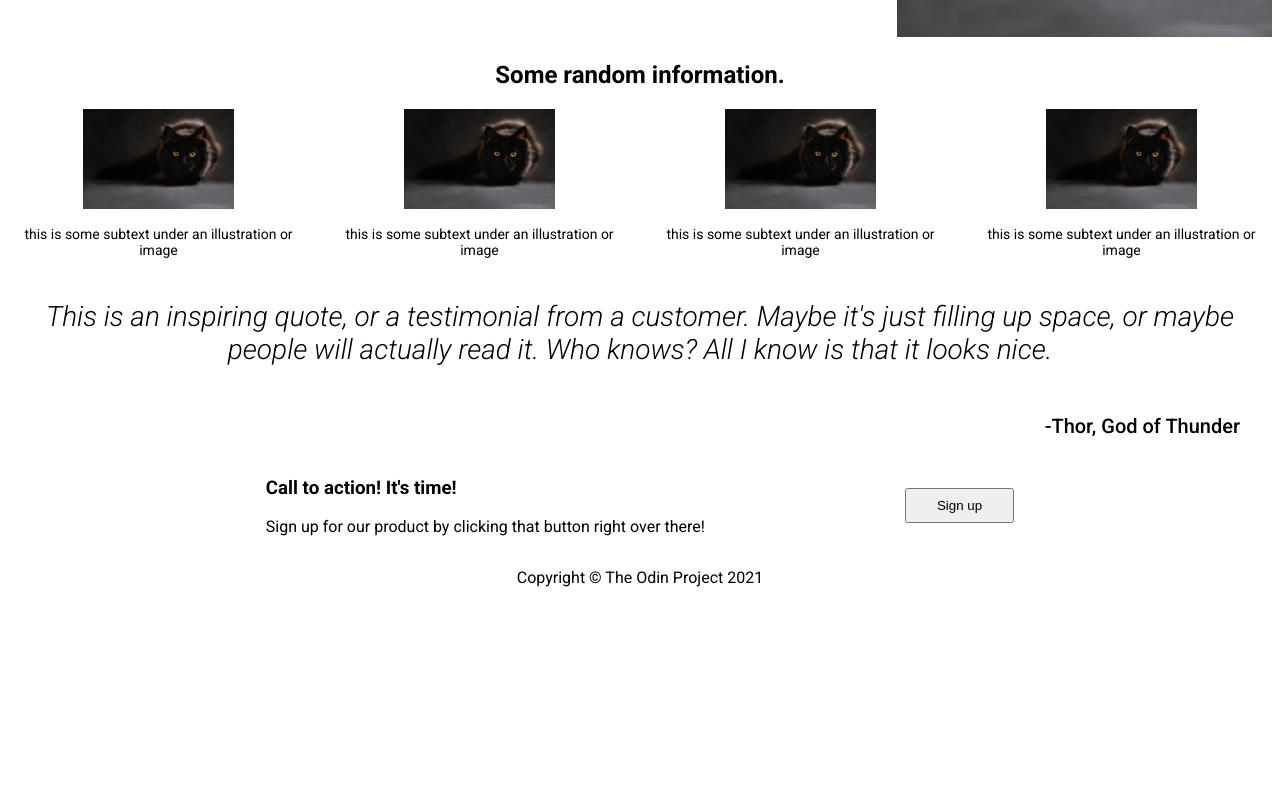
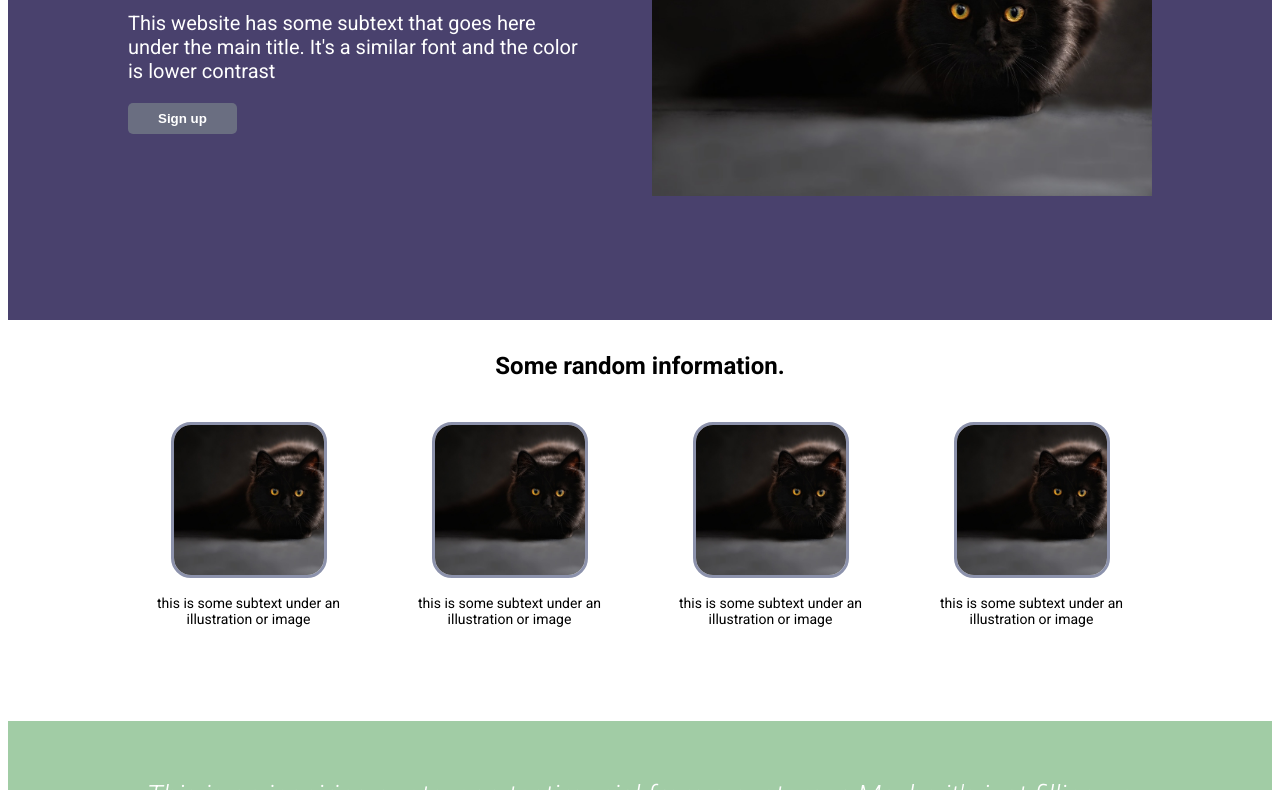
Before and after one commit to kurisumendoza/landing-page, a plain HTML site: page index.html in a window 1280 px wide. Shown: the part 272-1062 px from the top of the page. Before the commit the page ends 883 px from the top, so only its background shows below. Drawn offline with Linux system fonts and the light colour scheme.

Commit message:
Add colors and edit styles.css

```diff
--- a/styles/styles.css
+++ b/styles/styles.css
@@ -17,32 +17,64 @@ body {
 
 .logo {
   align-self: center;
+  font-weight: bold;
+  font-size: 20px;
 }
 
 ul {
   list-style-type: none;
   display: flex;
-  gap: 12px;
+  gap: 15px;
+  font-size: 18px;
 }
 
-/* content */
+.header,
+.top-content {
+  background-color: #49416d;
+  padding: 10px 120px;
+  color: white;
+}
+
+.logo img {
+  height: 50px;
+}
 
 .top-content {
   display: flex;
   justify-content: space-between;
+  padding-bottom: 120px;
+  padding-top: 50px;
+  gap: 50px;
+  flex-wrap: wrap;
 }
 
 .top-content-left {
   flex-wrap: wrap;
 }
 
+.top-content-left button {
+  padding: 8px 30px;
+  border: none;
+  border-radius: 5px;
+  background-color: #6a6e81;
+  color: white;
+  font-weight: bold;
+}
+
 .top-content-left h1 {
-  max-width: 250px;
+  max-width: 300px;
   font-weight: 700;
+  font-size: 40px;
+}
+
+.top-content-left p {
+  font-size: 20px;
+  max-width: 450px;
 }
 
 .top-content-right img {
-  height: 250px;
+  width: 100%;
+  max-width: 500px;
 }
 
 .title {
@@ -51,12 +83,15 @@ ul {
 
 .title h2 {
   font-weight: 700;
+  padding: 12px;
 }
 
 .mid-items {
   display: flex;
   justify-content: center;
   gap: 20px;
+  padding: 10px 120px;
+  margin-bottom: 120px;
 }
 
 .image-and-text {
@@ -65,7 +100,14 @@ ul {
 }
 
 .image-and-text img {
-  height: 100px;
+  height: 100%;
+  width: 100%;
+  max-width: 150px;
+  max-height: 150px;
+  object-fit: cover;
+  border-radius: 20px;
+  border: solid;
+  border-color: #8c92ac;
 }
 
 .middle-second-content {
@@ -75,6 +117,9 @@ ul {
   max-width: 1200px;
   margin-left: auto;
   margin-right: auto;
+  background-color: #a1cca5;
+  color: white;
+  padding: 30px 120px;
 }
 
 .quote {
@@ -91,15 +136,42 @@ ul {
 
 .bottom-content {
   display: flex;
+  flex-wrap: wrap;
   justify-content: center;
-  gap: 200px;
+  gap: 50px;
   align-items: center;
+  background-color: #8c92ac;
+  max-width: 750px;
+  margin: 75px auto;
+  padding: 10px 30px;
+  border-radius: 10px;
+  color: white;
+}
+
+.bottom-left h3 {
+  font-size: 24px;
+}
+
+.bottom-left p {
+  font-size: 18px;
+}
+
+.bottom-right {
+  padding: 20px 10px;
 }
 
 .bottom-right button {
-  padding: 8px 30px;
+  padding: 10px 30px;
+  border: none;
+  border-radius: 5px;
+  color: white;
+  background-color: #494b58;
+  font-weight: bold;
 }
 
 .footer {
   text-align: center;
+  background-color: #49416d;
+  color: white;
+  padding: 5px;
 }
```
